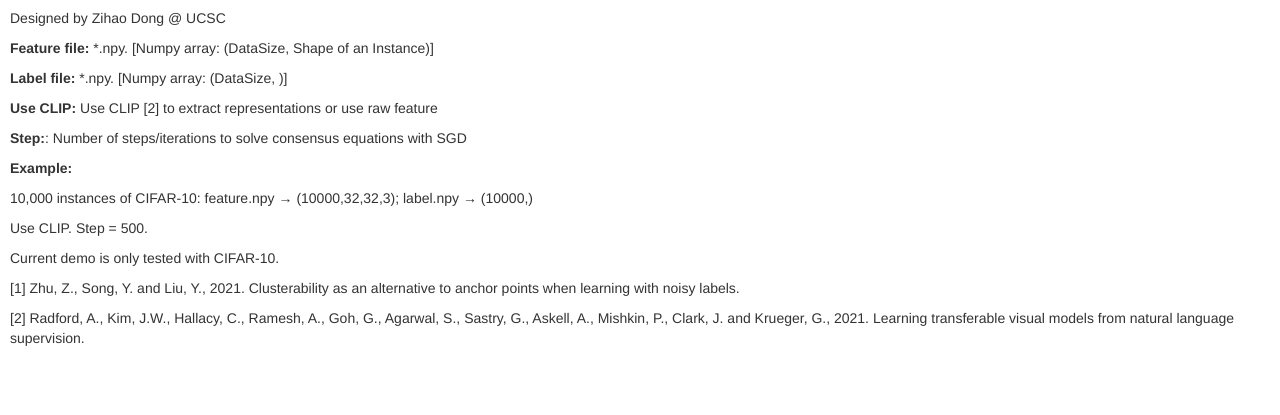
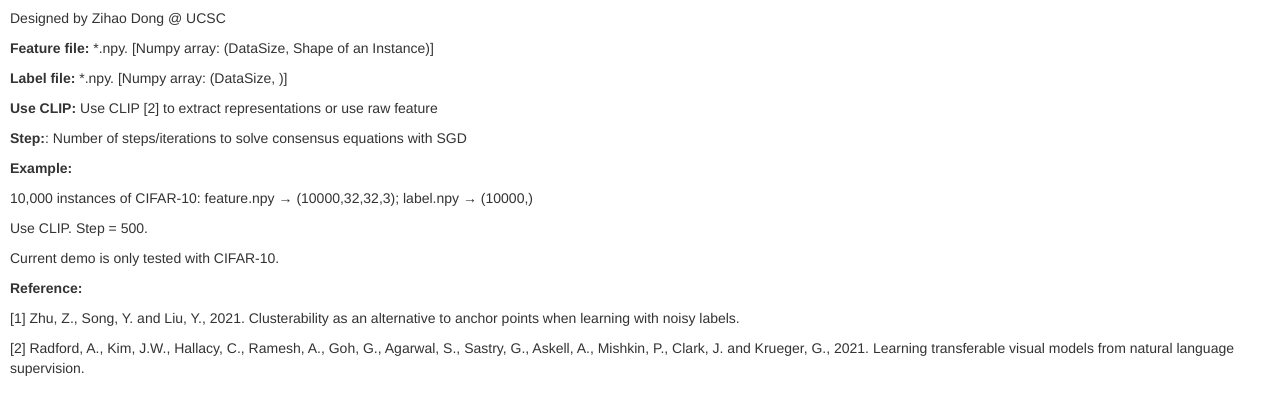
Before and after one commit to dzhdhr/HOCWEB, a Python web app: template App/templates/index.html in a window 1280 px wide. Shown: the part 318-733 px from the top of the page. Run offline with Jinja, Linux system fonts and the light colour scheme; the template is opened without the code that fills it, so the values that code supplies are empty; some libraries are stand-ins or nearby versions.

Commit message:
Update index.html

```diff
--- a/App/templates/index.html
+++ b/App/templates/index.html
@@ -109,7 +109,7 @@
 
     <p>Current demo is only tested with CIFAR-10.</p>
 
-
+    <p><strong>Reference:</strong></p>
     <p>
     [1] Zhu, Z., Song, Y. and Liu, Y., 2021. Clusterability as an alternative to anchor points when learning with noisy labels.
     </p>
```
